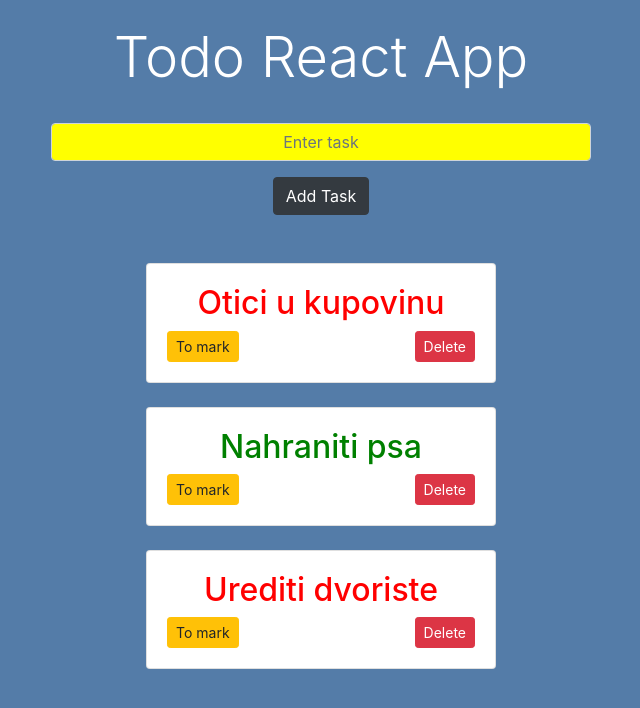
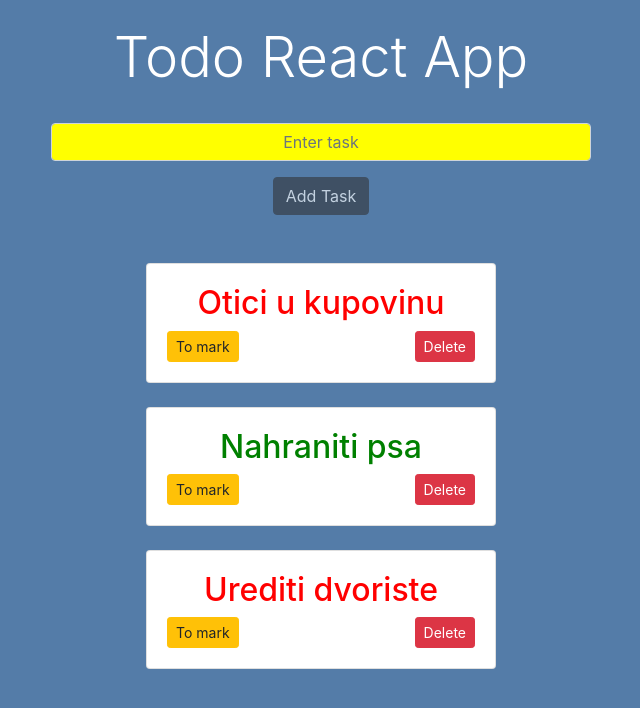
Before and after one commit to nebojsadj/Todo-React, a React (Create React App) app: page / in a window 1280 px wide. Shown: the top 708 px of the page, without its empty margins (319-959 px from the left). Built offline with nearby package versions, Linux system fonts and the light colour scheme.

Commit message:
added disabled

```diff
--- a/src/components/AddTodo.js
+++ b/src/components/AddTodo.js
@@ -23,6 +23,7 @@ function AddTodo() {
             value={task}
           />
           <button
+            disabled={!task}
             onClick={addTodo}
             className="btn btn-dark mx-auto d-block mt-3"
           >
--- a/src/redux/reducer.js
+++ b/src/redux/reducer.js
@@ -10,7 +10,9 @@ function reducer(state = initState, action) {
       state.todoList[index].done = !state.todoList[index].done;
       return { ...state, todoList: [...state.todoList] };
     case deleteTodo:
-      let filtered = state.todoList.filter((el) => el.id !== action.payload.id);
+      const filtered = state.todoList.filter(
+        (el) => el.id !== action.payload.id
+      );
       return { ...state, todoList: filtered };
     case addTodo:
       return {
```
